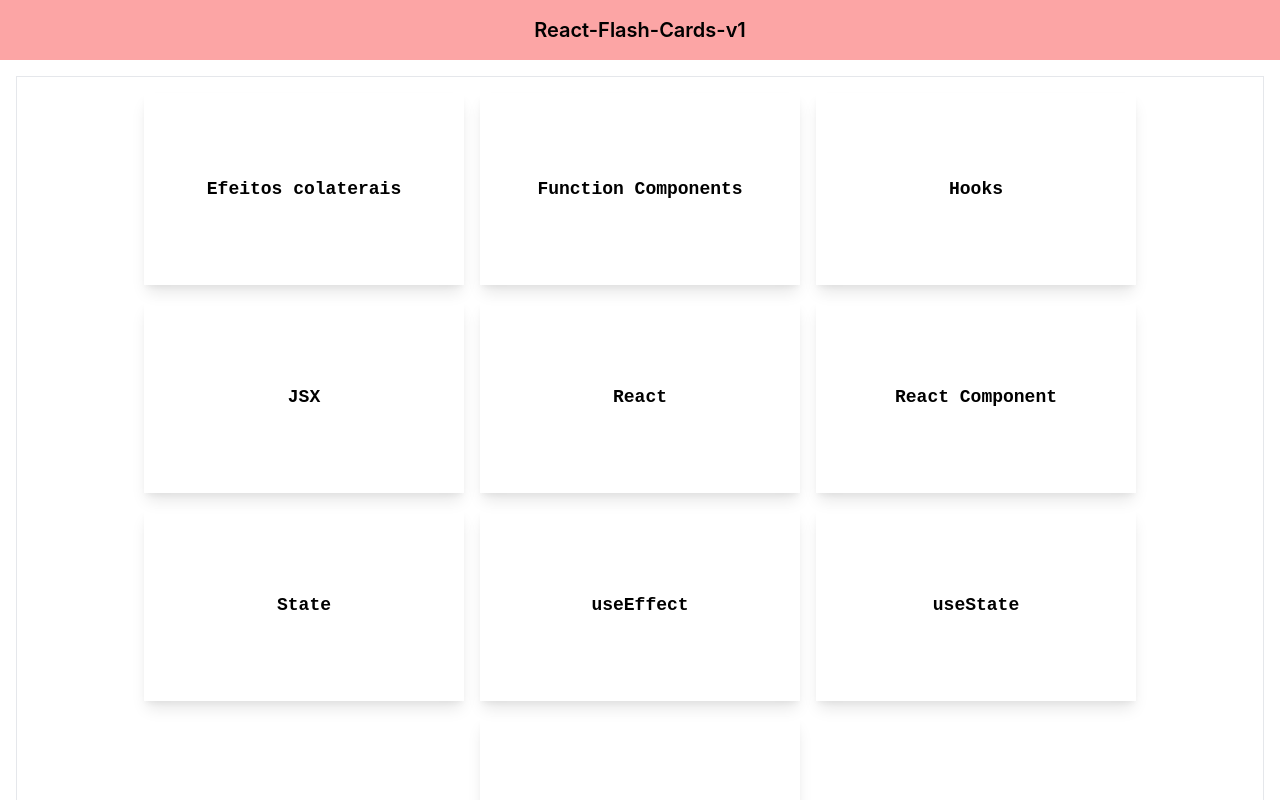
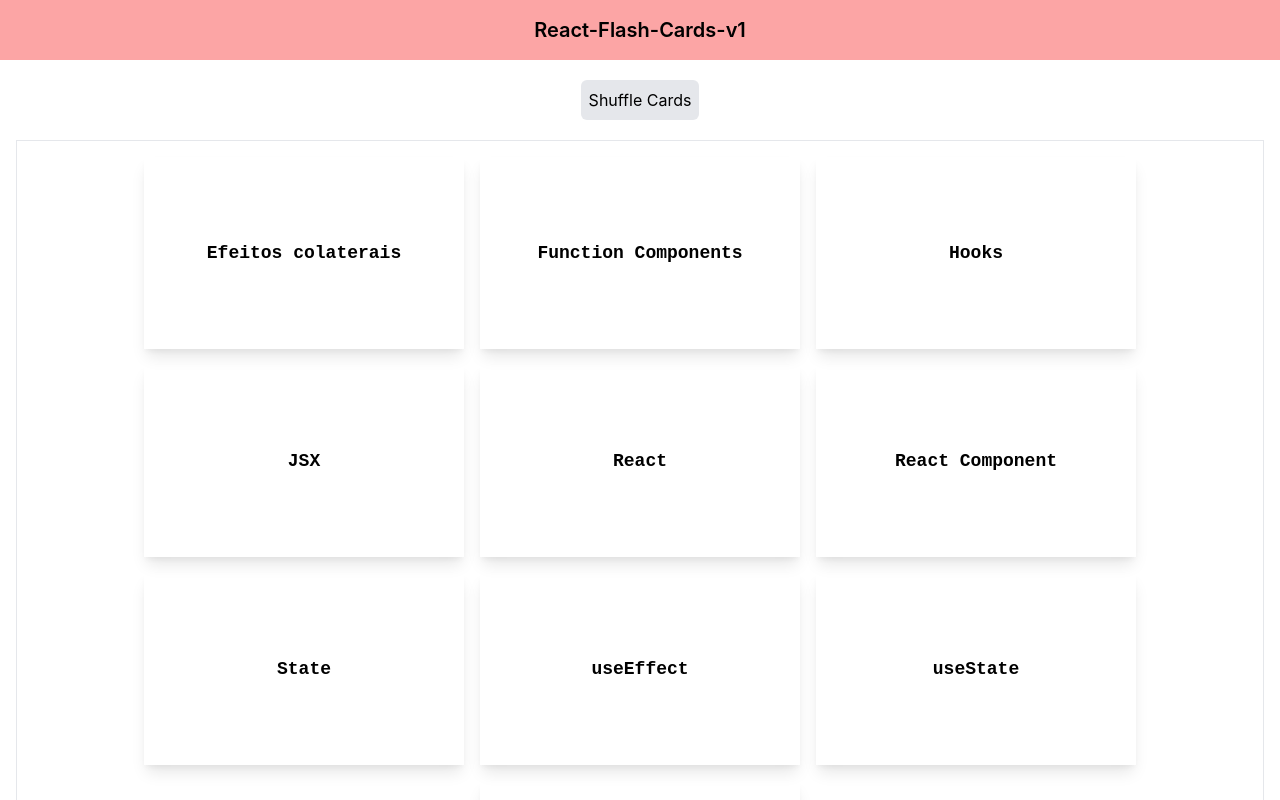
Before and after one commit to GuiNog29/React-Flash-Cards-v1, a React (Create React App) app: page / in a window 1280 px wide. Shown: the top 800 px of the page. Built offline with nearby package versions, Linux system fonts and the light colour scheme.

Commit message:
Inserindo função para embaralhar cards

```diff
--- /dev/null
+++ b/src/components/Button.jsx
@@ -0,0 +1,10 @@
+export default function Button({
+  children: description = 'Description of Button',
+  onButtonClick = null,
+}) {
+  function handleButtonClick() {
+    if (onButtonClick) onButtonClick();
+  }
+
+  return <button className='bg-gray-200 p-2 rounded-md m-1' onClick={handleButtonClick}>{description}</button>;
+}
--- /dev/null
+++ b/src/helpers/arrayHelpers.js
@@ -0,0 +1,12 @@
+// Adaptado de: https://stackoverflow.com/a/12646864
+export function helperShuffleArray(array) {
+  const shuffledArray = [...array];
+
+  for (let i = shuffledArray.length - 1; i > 0; i--) {
+    const j = Math.floor(Math.random() * (i + 1));
+
+    [shuffledArray[i], shuffledArray[j]] = [shuffledArray[j], shuffledArray[i]];
+  }
+
+  return shuffledArray;
+}
--- a/src/pages/FlashCardsPage.jsx
+++ b/src/pages/FlashCardsPage.jsx
@@ -3,15 +3,29 @@ import FlashCard from '../components/FlashCard';
 import Header from '../components/Header';
 import Main from '../components/Main';
 import { allFlashCards } from '../data/allFlashCards';
+import Button from '../components/Button';
+import { useState } from 'react';
+import { helperShuffleArray } from '../helpers/arrayHelpers';
 
 export default function FlashCardsPage() {
+  const [allCards, setAllCards] = useState(allFlashCards);
+  console.log(allCards);
+  function handleButtonClick(allCards) {
+    const shuffledCards = helperShuffleArray(allCards);
+    setAllCards(shuffledCards);
+  }
+
   return (
     <>
       <Header>React-Flash-Cards-v1</Header>
 
       <Main>
+        <div className="text-center mb-4">
+          <Button onButtonClick={handleButtonClick}>Shuffle Cards</Button>
+        </div>
+
         <FlashCards>
-          {allFlashCards.map(({ id, title, description }) => {
+          {allCards.map(({ id, title, description }) => {
             return (
               <FlashCard key={id} title={title} description={description} />
             );
```
